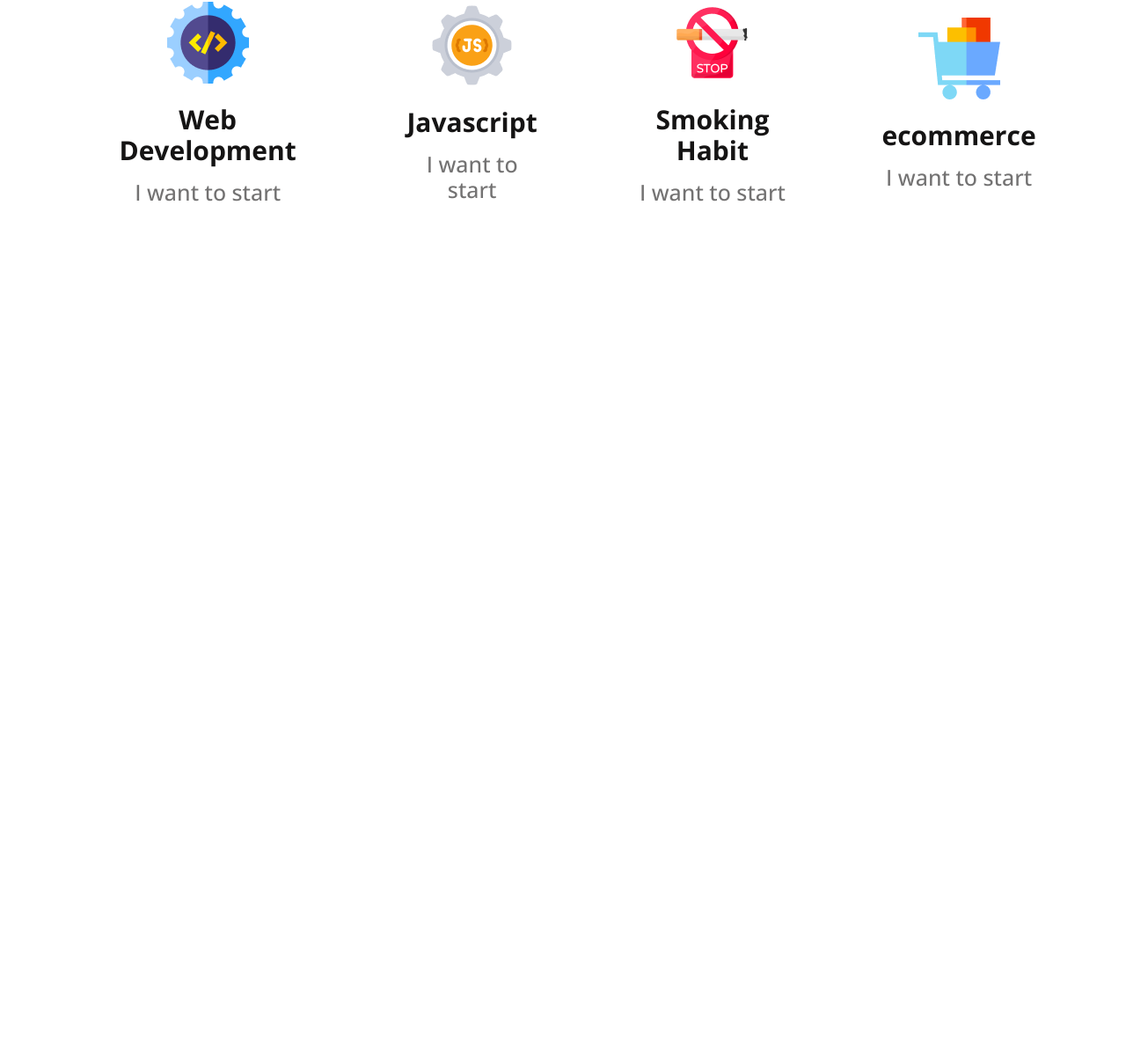
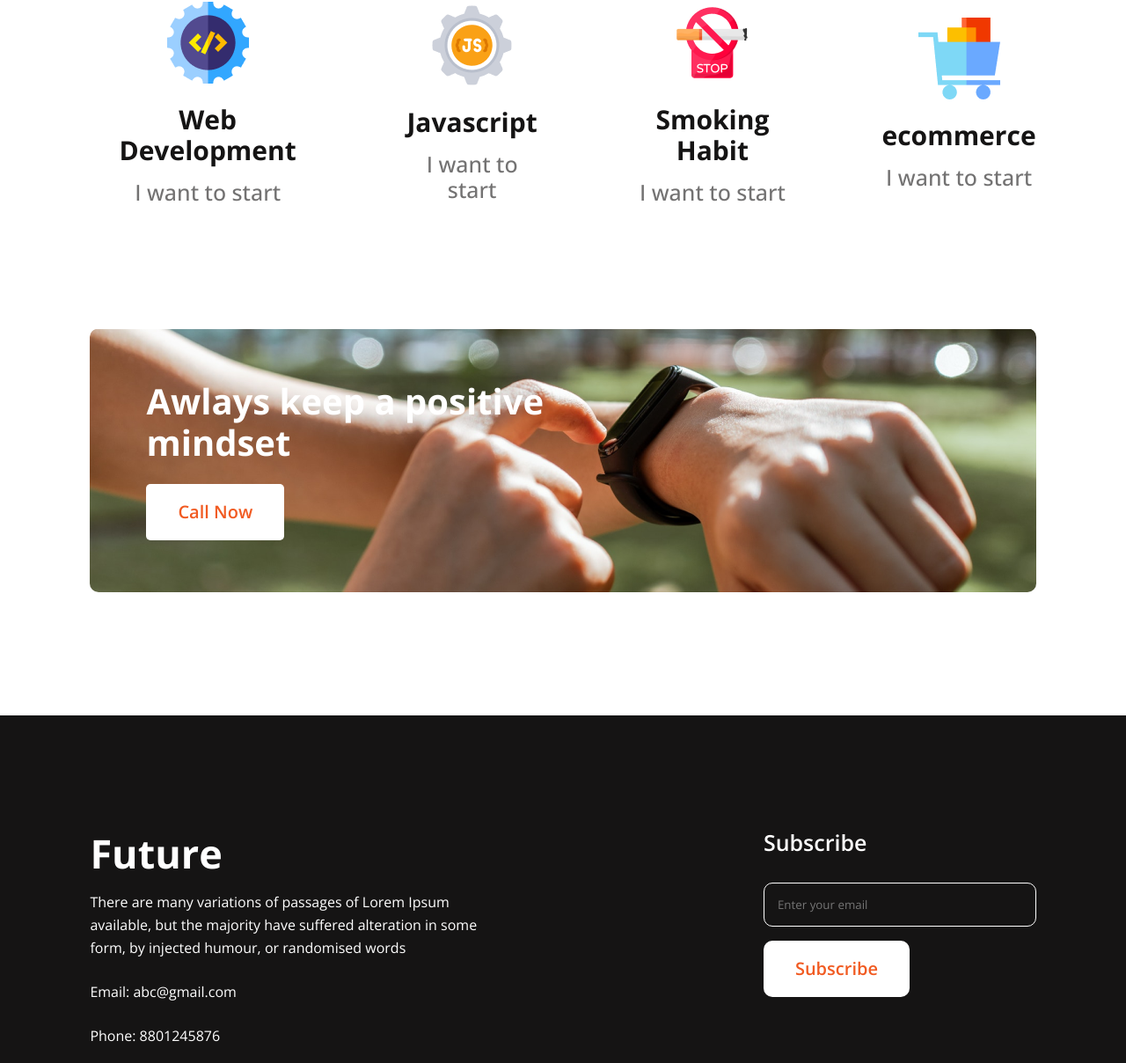
Before and after one commit to hmyahya201/html-landing-page-2023, a plain HTML site: page index.html in a window 1280 px wide. Shown: the part 1866-3074 px from the top of the page at 88% size. Before the commit the page ends 2101 px from the top, so only its background shows below. Drawn offline with nearby package versions, Linux system fonts and the light colour scheme.

Commit message:
footer section push

```diff
--- a/index.html
+++ b/index.html
@@ -82,6 +82,38 @@
                 </div>
             </div>
         </section>
+
+        <!-- position-section -->
+        <section class="section position-section" id="position-section">
+            <div class="position-container">
+                <h2 class="position_title">Awlays keep a positive mindset</h2>
+                <button class="primary-btn submit-btn">Call Now</button>
+            </div>
+        </section>
     </main>
+    <!-- footer-section -->
+    <footer class="footer-section" id="footer-section">
+        <div class="footer-sec-container">
+            <div class="footer-sec_content-box">
+                <h2 class="footer-sec_future-title">Future</h2>
+                <p class="footer-sec_future-dic">There are many variations of passages of Lorem Ipsum available, but the majority have suffered alteration in some form, by injected humour, or randomised words</p>
+                <p class="footer-sec_email">Email: abc@gmail.com</p>
+                <p class="footer-sec_phone">Phone: 8801245876</p>
+                <div class="media-box">
+                    <a href="#"><img src="./images/icons/fb.png" alt=""></a>
+                   <a href="#"><img src="./images/icons/twitter.png" alt=""></a>
+                    <a href="#"><img src="./images/icons/youtube.png" alt=""></a>
+                </div>
+            </div>
+            <div class="footer-newsletter">
+                <h2 class="footer-newsletter_title">Subscribe</h2>
+                <form action="#">
+                    <input type="email" placeholder="Enter your email">
+                    <br>
+                    <input class="submit-btn" type="submit" value="Subscribe">
+                </form>
+            </div>
+        </div>
+    </footer>
 </body>
 </html>
--- a/style.css
+++ b/style.css
@@ -50,6 +50,7 @@
     color: #FFFFFF;
     background-color: #F15B22;
     padding: 20px 26px;
+    cursor: pointer;
     border: none;
     border-radius: 5px;
 }
@@ -147,3 +148,96 @@ section{
     line-height: 29px;
     color: #737272;
 }
+
+/* planning section style */
+
+.position-section{
+    margin-bottom: 140px;
+}
+.position-container{
+    background-image: url('./images/watch.png');
+    padding: 59px 64px;
+    border-radius: 10px;
+}
+.position_title{
+    width: 50%;
+    font-style: normal;
+    font-weight: 700;
+    font-size: 40px;
+    line-height: 47px;
+    color: #fff;
+    margin-bottom: 24px;
+}
+
+/* footer section style */
+.footer-section{
+    background: #151414;
+}
+.footer-sec-container{
+    padding: 130px 8%;
+    color: white;
+    display: flex;
+    gap: 301px;
+}
+.footer-sec_content-box{
+    width: 60%;
+}
+.footer-sec_future-title{
+    font-style: normal;
+    font-weight: 700;
+    font-size: 45px;
+    line-height: 53px;
+    color: #fff;
+    margin-bottom: 16px;
+}
+.footer-sec_future-dic, .footer-sec_email, .footer-sec_phone{
+    font-style: normal;
+    font-weight: 400;
+    font-size: 16px;
+    line-height: 26px;
+    color: #fff;
+    margin-bottom: 24px;
+}
+.media-box{
+    margin-left: -8px;
+}
+.media-box a{
+    text-decoration: none;
+    padding:0 8px;
+}
+.footer-newsletter{
+    width: 40%;
+    text-align: left;
+}
+.footer-newsletter_title{
+    font-style: normal;
+    font-weight: 600;
+    font-size: 25px;
+    line-height: 29px;
+    color: #fff;
+    margin-bottom: 31px;
+}
+input{
+    background: transparent;
+    border: none;
+    border-radius: 10px;
+}
+input[type="email"]{
+    width: 100%;
+    padding: 15px;
+    border: 1px solid #fff;
+    margin-bottom: 16px;
+}
+input:focus{
+    outline: none;
+}
+.submit-btn{
+    font-style: normal;
+    font-weight: 600;
+    font-size: 20px;
+    line-height: 24px;
+    padding: 20px 36px;
+    cursor: pointer;
+    background: #fff;
+    color:#F15B22;
+}
```
